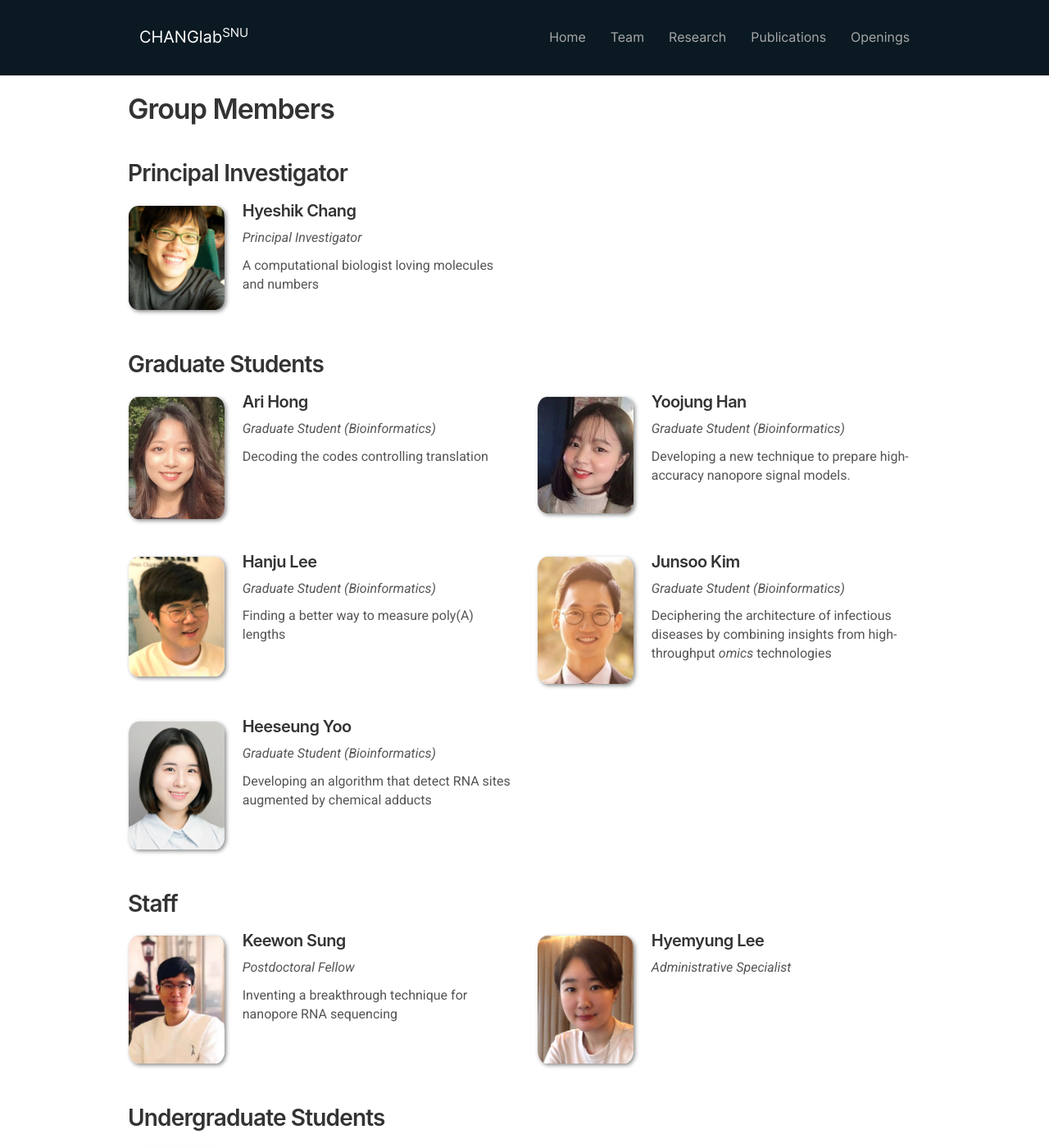
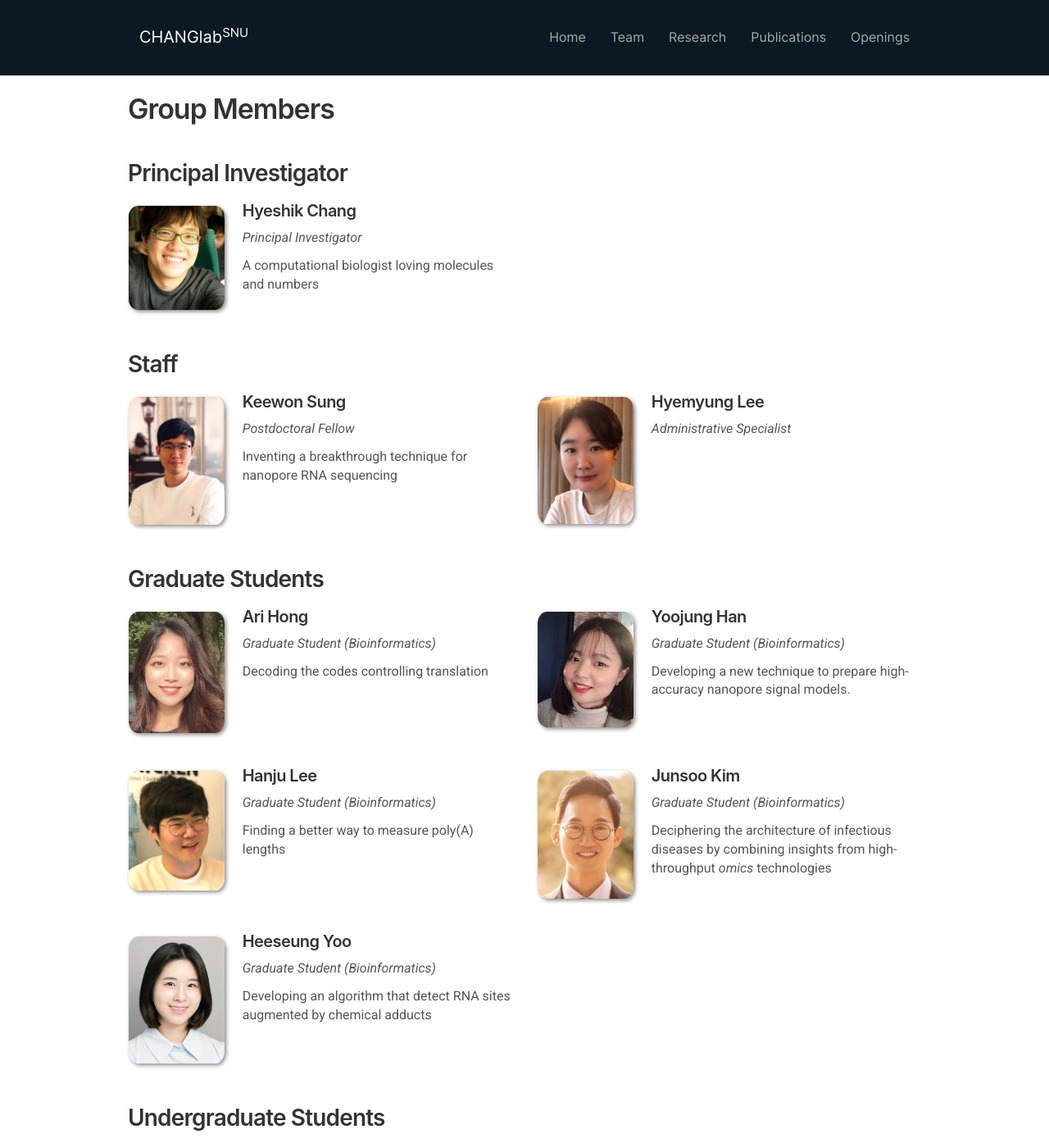
Before and after one commit to ChangLabSNU/ChangLabSNU.github.io, a Jekyll site: the page built from _pages/team.md, in a window 1280 px wide and 1400 px high. Shown: the whole window at 82% size. Built offline with Jekyll 4.4.1, drawn with Linux system fonts in a browser that asks for light colours; nearby versions of some CDN libraries; some web fonts are replaced.

Commit message:
Show Staff first in the team page.

```diff
--- a/_pages/team.md
+++ b/_pages/team.md
@@ -12,12 +12,12 @@ permalink: /team/
 {% assign member_list = site.data.team_pi %}
 {% include team_list.html %}
 
+### Staff
+{% assign member_list = site.data.team_staff %}
+{% include team_list.html %}
+
 ### Graduate Students
 {% assign member_list = site.data.team_graduate %}
-{% include team_list.html %}
-
-### Staff
-{% assign member_list = site.data.team_staff %}
 {% include team_list.html %}
 
 ### Undergraduate Students
```
